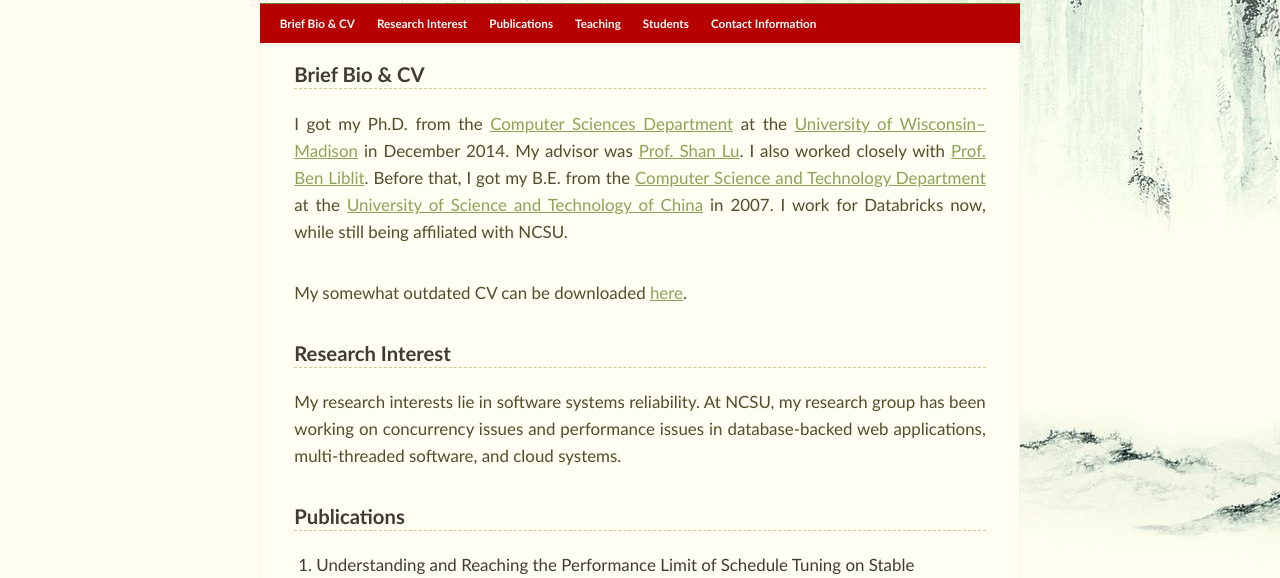
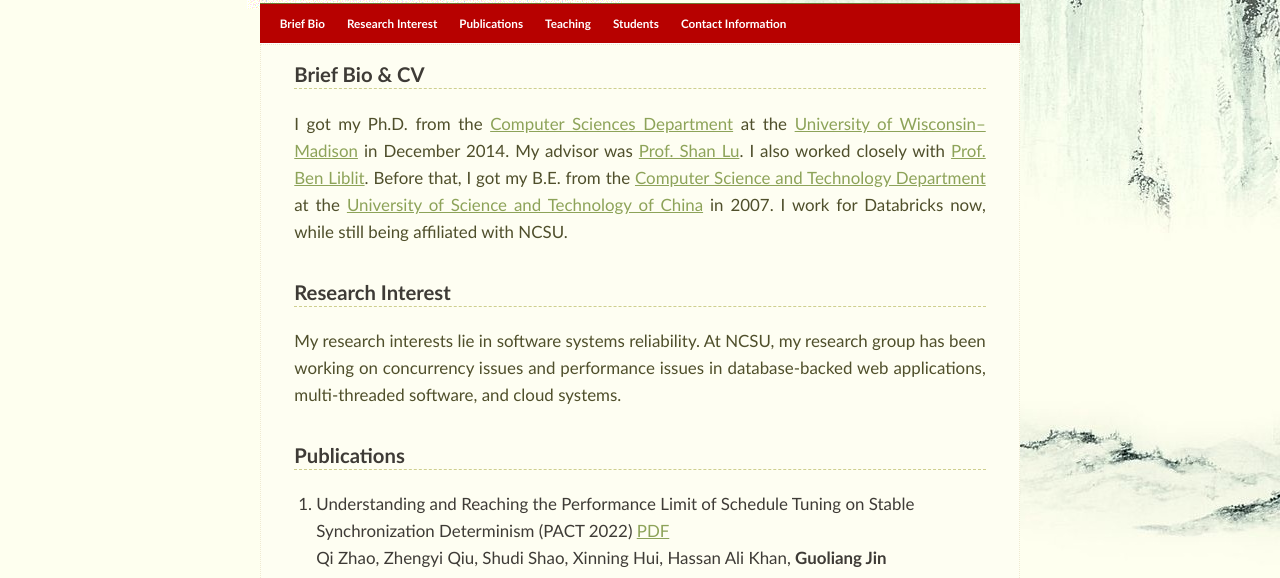
Before and after one commit to abugkingdom/abugkingdom.github.io, a plain HTML site: page index.html in a window 1280 px wide. Shown: the part 151-729 px from the top of the page. Drawn offline with Linux system fonts and the light colour scheme.

Commit message:
Update index.html

```diff
--- a/index.html
+++ b/index.html
@@ -21,7 +21,7 @@
 
   <div id="menu">
     <ul>
-      <li><a href="#bio">Brief Bio & CV</a></li>
+      <li><a href="#bio">Brief Bio</a></li>
       <li><a href="#interest">Research Interest</a></li>
       <li><a href="#publications">Publications</a></li>
       <li><a href="#teaching">Teaching</a></li>
@@ -45,8 +45,6 @@
             <a href="https://en.ustc.edu.cn/">University of Science and Technology of China</a> in 2007.
 	    I work for Databricks now, while still being affiliated with NCSU.
 	</p>
-
-        <p> My somewhat outdated CV can be downloaded <a href="Guoliang_CV.pdf">here</a>. </p>
 
         <a name="interest" ></a>
         <h3>Research Interest</h3>
```
